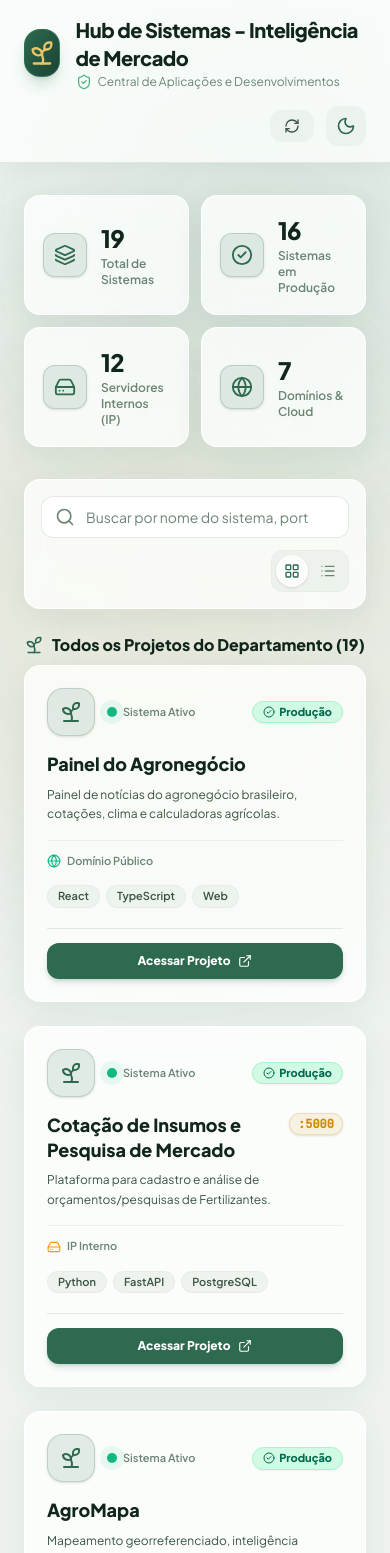
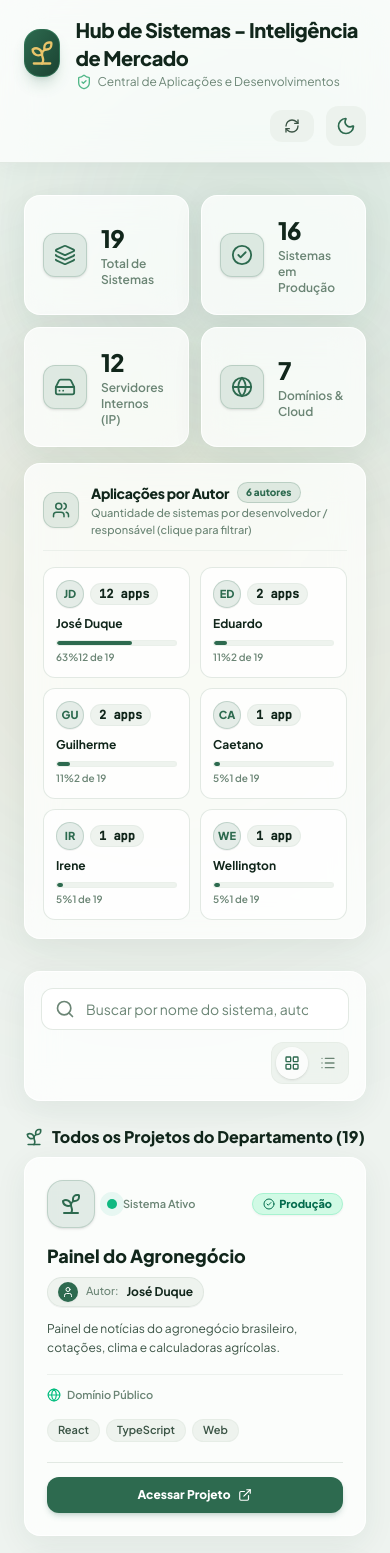
Before and after one commit to JDSN6331/Hub-de-Sistemas, a React (Vite) app: page / in a window 390 px wide. Shown: the top 1553 px of the page. Built offline with nearby package versions, Linux system fonts and the light colour scheme.

Commit message:
feat: Adicionar autores às aplicações, destaque nos cards e métricas consolidadas por autor

```diff
--- a/src/App.tsx
+++ b/src/App.tsx
@@ -19,6 +19,7 @@ export const App: React.FC = () => {
 
   // Search & View states
   const [searchQuery, setSearchQuery] = useState('');
+  const [selectedAuthor, setSelectedAuthor] = useState<string | null>(null);
   const [viewMode, setViewMode] = useState<'grid' | 'list'>('grid');
 
   // Status refresh state
@@ -77,17 +78,21 @@ export const App: React.FC = () => {
   const filteredProjects = useMemo(() => {
     return projects.filter((p) => {
       const query = searchQuery.toLowerCase().trim();
-      return (
+      const matchesQuery =
         query === '' ||
         p.title.toLowerCase().includes(query) ||
         p.description.toLowerCase().includes(query) ||
         p.url.toLowerCase().includes(query) ||
         (p.port && p.port.includes(query)) ||
         p.environment.toLowerCase().includes(query) ||
-        p.technologies.some((t) => t.toLowerCase().includes(query))
-      );
+        (p.responsavel && p.responsavel.toLowerCase().includes(query)) ||
+        p.technologies.some((t) => t.toLowerCase().includes(query));
+
+      const matchesAuthor = !selectedAuthor || p.responsavel === selectedAuthor;
+
+      return matchesQuery && matchesAuthor;
     });
-  }, [projects, searchQuery]);
+  }, [projects, searchQuery, selectedAuthor]);
 
   return (
     <div className="min-h-screen bg-[var(--bg-primary)] text-[var(--text-primary)] transition-colors duration-300">
@@ -102,7 +107,11 @@ export const App: React.FC = () => {
       {/* Main Container */}
       <main className="app-container">
         {/* KPI & Stats Banner */}
-        <StatsBanner projects={projects} />
+        <StatsBanner
+          projects={projects}
+          selectedAuthor={selectedAuthor}
+          onSelectAuthor={setSelectedAuthor}
+        />
 
         {/* Search & View Mode Controls */}
         <SearchBar
@@ -116,7 +125,11 @@ export const App: React.FC = () => {
         <ProjectGrid
           projects={filteredProjects}
           viewMode={viewMode}
-          onClearFilters={() => setSearchQuery('')}
+          selectedAuthor={selectedAuthor}
+          onClearFilters={() => {
+            setSearchQuery('');
+            setSelectedAuthor(null);
+          }}
         />
 
         {/* Footer */}
--- a/src/components/ProjectCard.tsx
+++ b/src/components/ProjectCard.tsx
@@ -10,6 +10,7 @@ import {
   Wrench,
   CheckCircle2,
   Code2,
+  User,
 } from 'lucide-react';
 
 interface ProjectCardProps {
@@ -94,6 +95,16 @@ export const ProjectCard: React.FC<ProjectCardProps> = ({
                   {project.title}
                 </h3>
                 {renderEnvironmentBadge(project.environment)}
+                {project.responsavel && (
+                  <span
+                    className="inline-flex items-center gap-1.5 text-[11px] font-bold px-2.5 py-0.5 rounded-full bg-[var(--bg-tertiary)] text-[var(--text-primary)] border border-[var(--border-color)] shadow-2xs"
+                    title={`Autor: ${project.responsavel}`}
+                  >
+                    <User className="w-3 h-3 text-[var(--accent-green-main)]" />
+                    <span className="text-[var(--text-muted)] font-medium">Autor:</span>
+                    <span>{project.responsavel}</span>
+                  </span>
+                )}
                 {project.port && (
                   <span className="text-[11px] font-mono px-1.5 py-0.5 rounded-md bg-[var(--bg-tertiary)] text-[var(--text-muted)] border border-[var(--border-color)] font-semibold">
                     :{project.port}
@@ -198,6 +209,21 @@ export const ProjectCard: React.FC<ProjectCardProps> = ({
             )}
           </div>
 
+          {/* Author Destaque */}
+          {project.responsavel && (
+            <div className="flex items-center gap-2 mb-3">
+              <div className="inline-flex items-center gap-2 px-2.5 py-1 rounded-lg bg-[var(--bg-tertiary)] border border-[var(--border-color)] text-xs font-semibold shadow-2xs group-hover:border-[var(--accent-green-main)]/40 transition-colors">
+                <div className="w-5 h-5 rounded-full bg-[var(--accent-green-main)] text-white flex items-center justify-center text-[10px] font-bold shadow-xs">
+                  <User className="w-3 h-3" />
+                </div>
+                <span className="text-[11px] text-[var(--text-muted)] font-medium">Autor:</span>
+                <span className="text-[12px] font-bold text-[var(--text-primary)]">
+                  {project.responsavel}
+                </span>
+              </div>
+            </div>
+          )}
+
           {/* Description */}
           <p className="text-xs text-[var(--text-secondary)] line-clamp-3 mb-4 leading-relaxed font-normal">
             {project.description}
--- a/src/components/ProjectGrid.tsx
+++ b/src/components/ProjectGrid.tsx
@@ -6,12 +6,14 @@ import { Sprout, SearchX } from 'lucide-react';
 interface ProjectGridProps {
   projects: Project[];
   viewMode: 'grid' | 'list';
+  selectedAuthor?: string | null;
   onClearFilters: () => void;
 }
 
 export const ProjectGrid: React.FC<ProjectGridProps> = ({
   projects,
   viewMode,
+  selectedAuthor,
   onClearFilters,
 }) => {
   if (projects.length === 0) {
@@ -26,7 +28,7 @@ export const ProjectGrid: React.FC<ProjectGridProps> = ({
         </p>
         <button
           onClick={onClearFilters}
-          className="px-4 py-2 rounded-xl bg-[var(--accent-green-main)] text-white text-sm font-semibold hover:bg-[var(--accent-green-dark)] transition-all"
+          className="px-4 py-2 rounded-xl bg-[var(--accent-green-main)] text-white text-sm font-semibold hover:bg-[var(--accent-green-dark)] transition-all cursor-pointer"
         >
           Limpar Filtros de Busca
         </button>
@@ -39,7 +41,7 @@ export const ProjectGrid: React.FC<ProjectGridProps> = ({
       <div className="flex items-center gap-2 mb-2">
         <Sprout className="w-5 h-5 text-[var(--accent-green-main)]" />
         <h2 className="text-base font-extrabold text-[var(--text-primary)]">
-          Todos os Projetos do Departamento ({projects.length})
+          {selectedAuthor ? `Aplicações desenvolvidas por ${selectedAuthor}` : 'Todos os Projetos do Departamento'} ({projects.length})
         </h2>
       </div>
 
--- a/src/components/SearchBar.tsx
+++ b/src/components/SearchBar.tsx
@@ -23,7 +23,7 @@ export const SearchBar: React.FC<SearchBarProps> = ({
           type="text"
           value={searchQuery}
           onChange={(e) => setSearchQuery(e.target.value)}
-          placeholder="Buscar por nome do sistema, porta, tecnologia ou palavras-chave..."
+          placeholder="Buscar por nome do sistema, autor, porta, tecnologia ou palavras-chave..."
           className="w-full pl-11 pr-10 py-2.5 rounded-xl bg-[var(--bg-input)] border border-[var(--border-color)] text-[var(--text-primary)] placeholder-[var(--text-muted)] text-sm focus:outline-none focus:border-[var(--accent-green-main)] focus:ring-2 focus:ring-[var(--accent-green-main)]/20 transition-all"
         />
         {searchQuery && (
--- a/src/components/StatsBanner.tsx
+++ b/src/components/StatsBanner.tsx
@@ -1,19 +1,43 @@
-import React from 'react';
+import React, { useMemo } from 'react';
 import type { Project } from '../types/project';
-import { Layers, CheckCircle2, Globe, HardDrive } from 'lucide-react';
+import { Layers, CheckCircle2, Globe, HardDrive, Users, X } from 'lucide-react';
 
 interface StatsBannerProps {
   projects: Project[];
+  selectedAuthor?: string | null;
+  onSelectAuthor?: (author: string | null) => void;
 }
 
-export const StatsBanner: React.FC<StatsBannerProps> = ({ projects }) => {
+export const StatsBanner: React.FC<StatsBannerProps> = ({
+  projects,
+  selectedAuthor,
+  onSelectAuthor,
+}) => {
   const total = projects.length;
   const prodCount = projects.filter((p) => p.environment === 'producao').length;
   const internalCount = projects.filter((p) => p.hostType === 'internal').length;
   const publicCount = projects.filter((p) => p.hostType === 'public').length;
 
+  // Calculate author distribution dynamically
+  const authorCounts = useMemo(() => {
+    const counts: Record<string, number> = {};
+    projects.forEach((p) => {
+      const author = p.responsavel || 'Não especificado';
+      counts[author] = (counts[author] || 0) + 1;
+    });
+    return Object.entries(counts).sort((a, b) => b[1] - a[1] || a[0].localeCompare(b[0]));
+  }, [projects]);
+
+  const getInitials = (name: string) => {
+    const parts = name.trim().split(' ');
+    if (parts.length === 1) return parts[0].substring(0, 2).toUpperCase();
+    return (parts[0][0] + parts[parts.length - 1][0]).toUpperCase();
+  };
+
   return (
-    <div className="grid grid-cols-2 md:grid-cols-4 gap-3 md:gap-4 mb-8">
+    <div className="mb-8 space-y-4">
+      {/* KPI Summary Cards */}
+      <div className="grid grid-cols-2 md:grid-cols-4 gap-3 md:gap-4">
         {/* Total Card */}
         <div className="glass-card p-4.5 rounded-2xl flex items-center gap-3.5">
           <div className="w-11 h-11 rounded-xl bg-[var(--accent-green-glow)] text-[var(--accent-green-main)] flex items-center justify-center shrink-0 border border-[var(--accent-green-main)]/20 shadow-sm">
@@ -58,5 +82,101 @@ export const StatsBanner: React.FC<StatsBannerProps> = ({ projects }) => {
           </div>
         </div>
       </div>
+
+      {/* Aplicações por Autor Card */}
+      <div className="glass-card rounded-2xl p-4.5 md:p-5">
+        <div className="flex flex-col sm:flex-row sm:items-center justify-between gap-2 mb-4 pb-3 border-b border-[var(--border-color)]/60">
+          <div className="flex items-center gap-3">
+            <div className="w-9 h-9 rounded-xl bg-[var(--accent-green-glow)] text-[var(--accent-green-main)] flex items-center justify-center shrink-0 border border-[var(--accent-green-main)]/20 shadow-xs">
+              <Users className="w-4.5 h-4.5" />
+            </div>
+            <div>
+              <div className="flex items-center gap-2">
+                <h3 className="text-sm font-extrabold text-[var(--text-primary)] tracking-tight">
+                  Aplicações por Autor
+                </h3>
+                <span className="text-[10px] font-extrabold px-2 py-0.5 rounded-full bg-[var(--accent-green-glow)] text-[var(--accent-green-main)] border border-[var(--accent-green-main)]/20">
+                  {authorCounts.length} autores
+                </span>
+              </div>
+              <p className="text-[11px] text-[var(--text-muted)] font-medium mt-0.5">
+                Quantidade de sistemas por desenvolvedor / responsável (clique para filtrar)
+              </p>
+            </div>
+          </div>
+
+          {selectedAuthor && (
+            <button
+              onClick={() => onSelectAuthor?.(null)}
+              className="self-start sm:self-auto inline-flex items-center gap-1.5 px-3 py-1.5 rounded-xl bg-[var(--bg-tertiary)] hover:bg-[var(--border-color)] text-[var(--accent-green-main)] text-xs font-extrabold transition-all cursor-pointer border border-[var(--border-color)]"
+            >
+              <span>Exibindo: <strong>{selectedAuthor}</strong></span>
+              <X className="w-3.5 h-3.5" />
+            </button>
+          )}
+        </div>
+
+        {/* Authors Grid */}
+        <div className="grid grid-cols-2 sm:grid-cols-3 lg:grid-cols-6 gap-2.5">
+          {authorCounts.map(([author, count]) => {
+            const isSelected = selectedAuthor === author;
+            const percentage = total > 0 ? Math.round((count / total) * 100) : 0;
+
+            return (
+              <button
+                key={author}
+                onClick={() => onSelectAuthor?.(isSelected ? null : author)}
+                title={`Filtrar por ${author} (${count} ${count === 1 ? 'sistema' : 'sistemas'})`}
+                className={`flex flex-col p-3 rounded-xl border transition-all text-left relative overflow-hidden group cursor-pointer ${
+                  isSelected
+                    ? 'bg-[var(--accent-green-glow)] border-[var(--accent-green-main)] shadow-md ring-2 ring-[var(--accent-green-main)]/30 scale-[1.02]'
+                    : 'bg-[var(--bg-secondary)] hover:bg-[var(--bg-card-hover)] border-[var(--border-color)] hover:border-[var(--accent-green-main)]/50 hover:shadow-xs'
+                }`}
+              >
+                <div className="flex items-center justify-between gap-1.5 mb-2">
+                  <div
+                    className={`w-7 h-7 rounded-lg flex items-center justify-center text-[11px] font-extrabold transition-colors shadow-2xs ${
+                      isSelected
+                        ? 'bg-[var(--accent-green-main)] text-white'
+                        : 'bg-[var(--accent-green-glow)] text-[var(--accent-green-main)] border border-[var(--accent-green-main)]/20'
+                    }`}
+                  >
+                    {getInitials(author)}
+                  </div>
+                  <span
+                    className={`text-xs font-mono font-extrabold px-2 py-0.5 rounded-md transition-colors ${
+                      isSelected
+                        ? 'bg-[var(--accent-green-main)] text-white'
+                        : 'bg-[var(--bg-tertiary)] text-[var(--text-primary)] border border-[var(--border-color)]/60'
+                    }`}
+                  >
+                    {count} {count === 1 ? 'app' : 'apps'}
+                  </span>
+                </div>
+
+                <span
+                  className="text-xs font-bold text-[var(--text-primary)] truncate group-hover:text-[var(--accent-green-main)] transition-colors"
+                  title={author}
+                >
+                  {author}
+                </span>
+
+                {/* Progress bar */}
+                <div className="w-full bg-[var(--bg-tertiary)] h-1.5 rounded-full mt-2 overflow-hidden border border-[var(--border-color)]/30">
+                  <div
+                    className="bg-[var(--accent-green-main)] h-full rounded-full transition-all duration-500"
+                    style={{ width: `${percentage}%` }}
+                  />
+                </div>
+                <div className="flex items-center justify-between mt-1 text-[10px] text-[var(--text-muted)] font-semibold">
+                  <span>{percentage}%</span>
+                  <span>{count} de {total}</span>
+                </div>
+              </button>
+            );
+          })}
+        </div>
+      </div>
+    </div>
   );
 };
--- a/src/data/projects.ts
+++ b/src/data/projects.ts
@@ -11,6 +11,7 @@ export const initialProjects: Project[] = [
     hostType: 'public',
     status: 'online',
     technologies: ['React', 'TypeScript', 'Web'],
+    responsavel: 'José Duque',
     icon: 'Sprout',
   },
   {
@@ -24,6 +25,7 @@ export const initialProjects: Project[] = [
     status: 'online',
     technologies: ['Python', 'FastAPI', 'PostgreSQL'],
     port: '5000',
+    responsavel: 'José Duque',
     icon: 'Sprout',
   },
   {
@@ -36,6 +38,7 @@ export const initialProjects: Project[] = [
     hostType: 'public',
     status: 'online',
     technologies: ['Google Cloud', 'GIS', 'Nginx'],
+    responsavel: 'Guilherme',
     icon: 'Sprout',
   },
   {
@@ -49,6 +52,7 @@ export const initialProjects: Project[] = [
     status: 'online',
     technologies: ['Salesforce', 'Python', 'BI'],
     port: '5050',
+    responsavel: 'José Duque',
     icon: 'Sprout',
   },
   {
@@ -62,6 +66,7 @@ export const initialProjects: Project[] = [
     status: 'online',
     technologies: ['Vite', 'React', 'TypeScript'],
     port: '5173',
+    responsavel: 'José Duque',
     icon: 'Sprout',
   },
   {
@@ -75,6 +80,7 @@ export const initialProjects: Project[] = [
     status: 'online',
     technologies: ['React', 'TypeScript', 'Dashboard'],
     port: '3000',
+    responsavel: 'José Duque',
     icon: 'Sprout',
   },
   {
@@ -88,6 +94,7 @@ export const initialProjects: Project[] = [
     status: 'online',
     technologies: ['Salesforce', 'ERP', 'React', 'Vite'],
     port: '5174',
+    responsavel: 'Guilherme',
     icon: 'Sprout',
     requiresAuth: true,
     username: 'Admin',
@@ -103,6 +110,7 @@ export const initialProjects: Project[] = [
     hostType: 'public',
     status: 'online',
     technologies: ['React', 'TypeScript', 'Easypanel'],
+    responsavel: 'José Duque',
     icon: 'Sprout',
   },
   {
@@ -116,6 +124,7 @@ export const initialProjects: Project[] = [
     status: 'online',
     technologies: ['React', 'TypeScript', 'CRM'],
     port: '3005',
+    responsavel: 'José Duque',
     icon: 'Sprout',
     requiresAuth: true,
     username: 'Admin',
@@ -131,6 +140,7 @@ export const initialProjects: Project[] = [
     hostType: 'public',
     status: 'online',
     technologies: ['React', 'TypeScript', 'Easypanel'],
+    responsavel: 'José Duque',
     icon: 'Sprout',
     requiresAuth: true,
     username: 'Admin',
@@ -147,6 +157,7 @@ export const initialProjects: Project[] = [
     status: 'online',
     technologies: ['React', 'TypeScript', 'Python'],
     port: '8000',
+    responsavel: 'Irene',
     icon: 'Sprout',
     requiresAuth: true,
     username: 'Admin',
@@ -162,6 +173,7 @@ export const initialProjects: Project[] = [
     hostType: 'public',
     status: 'online',
     technologies: ['React', 'TypeScript', 'Easypanel'],
+    responsavel: 'José Duque',
     icon: 'Sprout',
   },
   {
@@ -175,6 +187,7 @@ export const initialProjects: Project[] = [
     status: 'online',
     technologies: ['React', 'TypeScript', 'Analytics'],
     port: '3000',
+    responsavel: 'Eduardo',
     icon: 'Sprout',
   },
   {
@@ -188,6 +201,7 @@ export const initialProjects: Project[] = [
     status: 'online',
     technologies: ['Demantra', 'S&OP', 'Automação'],
     port: '3002',
+    responsavel: 'Eduardo',
     icon: 'Sprout',
     requiresAuth: true,
     username: 'Admin',
@@ -204,6 +218,7 @@ export const initialProjects: Project[] = [
     status: 'online',
     technologies: ['Python', 'Streamlit', 'Analytics'],
     port: '8501',
+    responsavel: 'Caetano',
     icon: 'Sprout',
     requiresAuth: true,
     username: 'Admin',
@@ -220,6 +235,7 @@ export const initialProjects: Project[] = [
     status: 'online',
     technologies: ['Eventos', 'Campanhas', 'Comercial'],
     port: '8000',
+    responsavel: 'Wellington',
     icon: 'Sprout',
   },
   {
@@ -232,6 +248,7 @@ export const initialProjects: Project[] = [
     hostType: 'public',
     status: 'online',
     technologies: ['Tributário', 'Simulação', 'Easypanel'],
+    responsavel: 'José Duque',
     icon: 'Sprout',
   },
   {
@@ -245,6 +262,7 @@ export const initialProjects: Project[] = [
     status: 'online',
     technologies: ['Mix de Produtos', 'Analytics', 'Comercial'],
     port: '5175',
+    responsavel: 'José Duque',
     icon: 'Sprout',
   },
   {
@@ -257,11 +275,12 @@ export const initialProjects: Project[] = [
     hostType: 'public',
     status: 'online',
     technologies: ['Market Intelligence', 'Concorrentes', 'Insumos', 'Easypanel'],
+    responsavel: 'José Duque',
     icon: 'Sprout',
   },
 ];
 
-const STORAGE_KEY = 'agro_hub_sistemas_v21';
+const STORAGE_KEY = 'agro_hub_sistemas_v22';
 
 export const loadProjects = (): Project[] => {
   try {
@@ -273,7 +292,13 @@ export const loadProjects = (): Project[] => {
         const updated = parsed.map((p: Project) => {
           const initial = initialMap.get(p.id);
           if (initial) {
-            return { ...p, url: initial.url, title: initial.title, description: initial.description };
+            return {
+              ...p,
+              url: initial.url,
+              title: initial.title,
+              description: initial.description,
+              responsavel: initial.responsavel || p.responsavel,
+            };
           }
           return p;
         });
```
Lines whose indentation alone changed are shown as unchanged.
